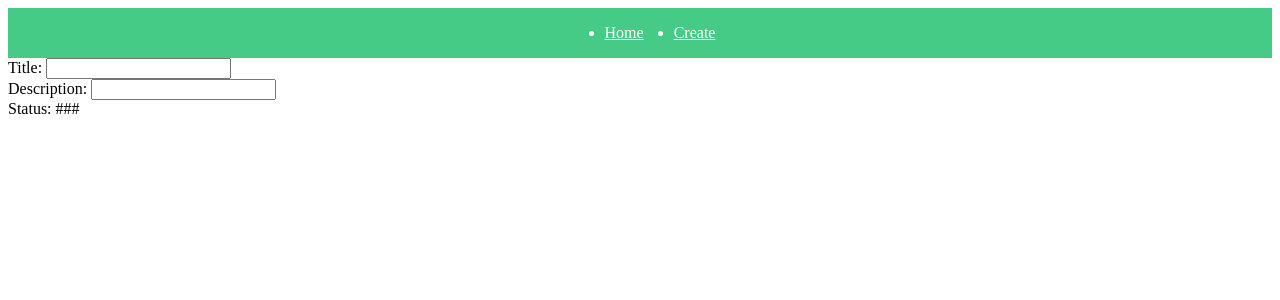
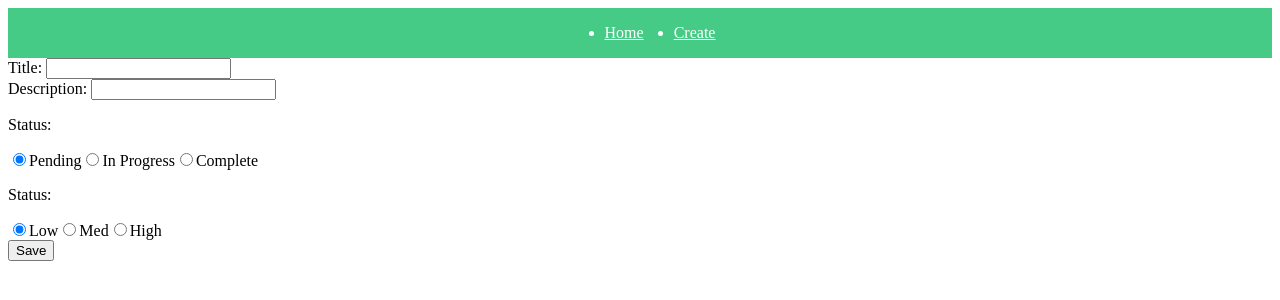
Before and after one commit to pto1026/FULLSTACKtodo-client, a React (Create React App) app: page /create in a window 1280 px wide. Shown: the top 300 px of the page. Built offline with nearby package versions, Linux system fonts and the light colour scheme.

Commit message:
functioning create page

```diff
--- a/src/Create/Create.js
+++ b/src/Create/Create.js
@@ -1,11 +1,11 @@
 import React, {useState} from 'react'
-import Navbar from "../components/Navbar/Navbar";
+import Navbar from "../components/Navbar/Navbar"
 
 const Create = () => {
     const [title, setTitle] = useState('')
     const [description, setDescription] = useState('')
-    const [status, setStatus] = useState('')
-    const [priority, setPriority] = useState('')
+    const [status, setStatus] = useState('Pending')
+    const [priority, setPriority] = useState('Low')
 
     const handleSubmit = async (e) => {
         e.preventDefault()
@@ -14,20 +14,22 @@ const Create = () => {
             title,
             description,
             status,
-            priority,
+            priority
         }
-        await fetch('http://localhost:5000/api/todos', {
+        const posted = await fetch('http://localhost:5000/api/todos', {
             method: 'POST',
             headers: {
                 "Content-Type": "application/json"
             },
-            body: todo
+            body: JSON.stringify(todo)
         })
+
+        console.log(posted)
 
         setTitle('')
         setDescription('')
-        setStatus('')
-        setPriority('')
+        setStatus('Pending')
+        setPriority('Low')
     }
 
     return (
@@ -35,16 +37,49 @@ const Create = () => {
             <Navbar/>
             <form onSubmit={handleSubmit}>
                 <div>
-                    <label for='title'>Title: </label>
-                    <input type="text" name='title' value={title} onChange={({target}) => setTitle(target.value)}/>
+                    <label htmlFor="title">Title: </label>
+                    <input type="text" name="title" id="title" value={title}
+                           onChange={({target}) => setTitle(target.value)}/>
                 </div>
                 <div>
-                    <label for='description'>Description: </label>
-                    <input type="text" name='description' value={description} onChange={({target}) => setDescription(target.value)} />
+                    <label htmlFor="description">Description: </label>
+                    <input type="text" id="description" name="description" value={description}
+                           onChange={({target}) => setDescription(target.value)}/>
                 </div>
                 <div>
-                    <label for='status'>Status: </label>
-                    ###
+                    <p>
+                        Status:
+                    </p>
+                    <div>
+                        <input type="radio" id="statusChoice1"
+                               name="status" value="Pending" checked={status === 'Pending'} onChange={({target}) => setStatus(target.value)}/>
+                        <label htmlFor="statusChoice1">Pending</label>
+                        <input type="radio" id="statusChoice2"
+                               name="status" value="In Progress" checked={status === 'In Progress'} onChange={({target}) => setStatus(target.value)}/>
+                        <label htmlFor="statusChoice2">In Progress</label>
+                        <input type="radio" id="statusChoice3"
+                               name="status" value="Complete" checked={status === 'Complete'} onChange={({target}) => setStatus(target.value)}/>
+                        <label htmlFor="statusChoice3">Complete</label>
+                    </div>
+                </div>
+                <div>
+                    <p>
+                        Status:
+                    </p>
+                    <div>
+                        <input type="radio" id="priority1"
+                               name="priority" value="Low" checked={priority === 'Low'} onChange={({target}) => setPriority(target.value)}/>
+                        <label htmlFor="priority1">Low</label>
+                        <input type="radio" id="priority2"
+                               name="priority" value="Med" checked={priority === 'Med'} onChange={({target}) => setPriority(target.value)}/>
+                        <label htmlFor="priority2">Med</label>
+                        <input type="radio" id="priority3"
+                               name="priority" value="High" checked={priority === 'High'} onChange={({target}) => setPriority(target.value)}/>
+                        <label htmlFor="priority3">High</label>
+                    </div>
+                </div>
+                <div>
+                    <button type='submit'>Save</button>
                 </div>
             </form>
         </div>
```
